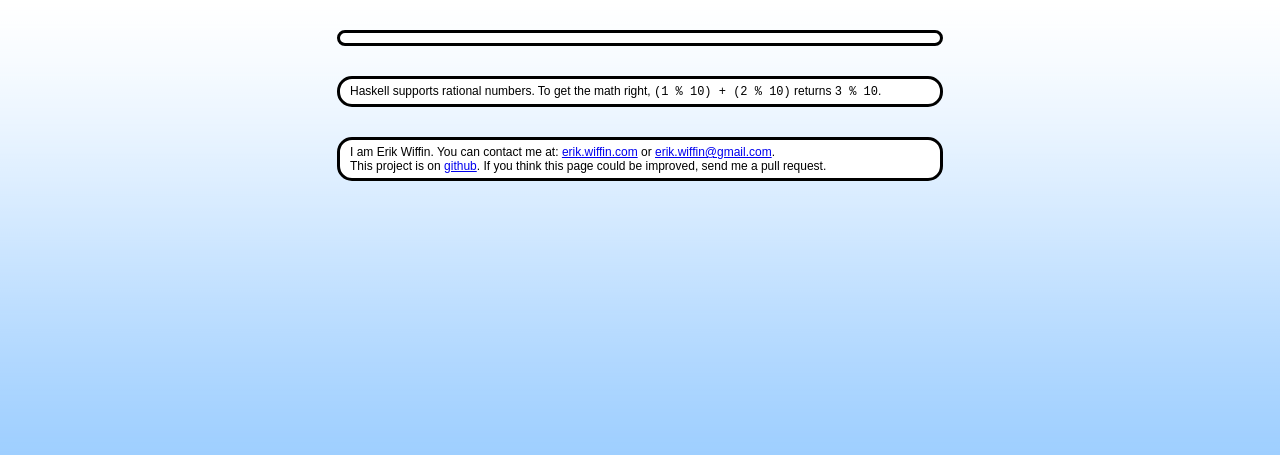
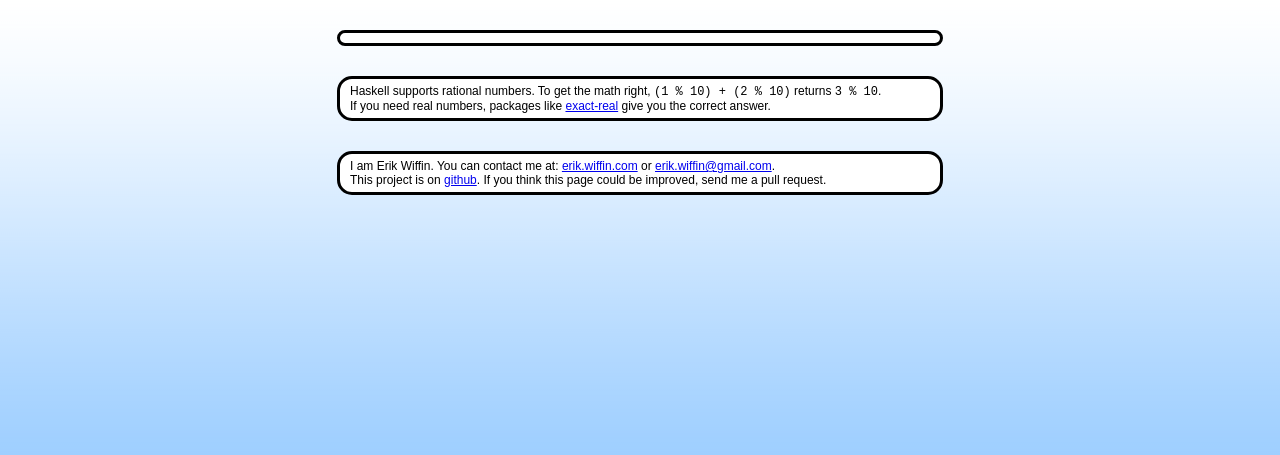
Before and after one commit to erikwiffin/0.30000000000000004, a Jekyll site: the page built from _posts/2017-04-30-ghc.md, in a window 1280 px wide. Shown: the top 455 px of the page. Built offline with Jekyll 4.4.1, drawn with Linux system fonts in a browser that asks for light colours.

Commit message:
Add note on exact-real

```diff
--- a/_posts/2017-04-30-ghc.md
+++ b/_posts/2017-04-30-ghc.md
@@ -9,3 +9,5 @@ result:
   - '`* 0.3`'
 ---
 Haskell supports rational numbers. To get the math right, <code>(1 % 10) + (2 % 10)</code> returns <code>3 % 10</code>.
+
+If you need real numbers, packages like [exact-real](https://hackage.haskell.org/package/exact-real) give you the correct answer.
```
